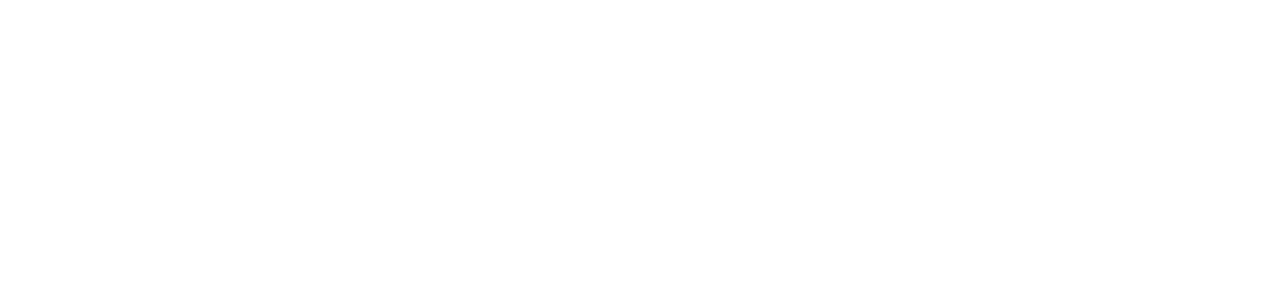
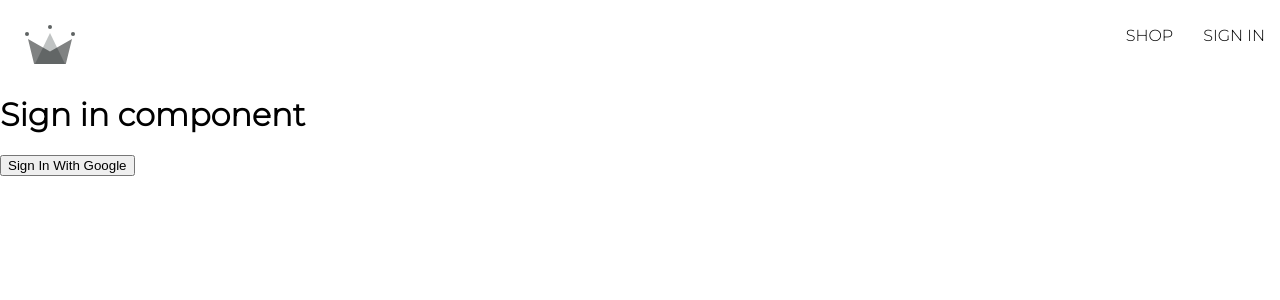
Before and after one commit to Sergey-Sukmanyuk/style-clothes, a React (Create React App) app: page /sign-in in a window 1280 px wide. Before the commit this address had no page. Shown: the top 300 px of the page. Built offline with nearby package versions, Linux system fonts and the light colour scheme.

Commit message:
Added firebase outh libary, added logic which create user in firebase  db

```diff
--- a/package.json
+++ b/package.json
@@ -6,6 +6,7 @@
     "@testing-library/jest-dom": "^5.16.5",
     "@testing-library/react": "^13.4.0",
     "@testing-library/user-event": "^13.5.0",
+    "firebase": "^9.14.0",
     "react": "^18.2.0",
     "react-dom": "^18.2.0",
     "react-router-dom": "^6.4.3",
--- a/src/App.js
+++ b/src/App.js
@@ -1,5 +1,6 @@
 import { Routes, Route } from "react-router-dom";
 import Navigation from "./components/navigation/navigation";
+import SignIn from "./components/sign-in/sign-in";
 
 import Home from "./pages/home/home";
 import Shop from "./pages/shop/shop";
@@ -11,6 +12,7 @@ const App = () => {
       <Route path="/" element={<Navigation />}>
         <Route index element={<Home />} />
         <Route path="shop" element={<Shop />} />
+        <Route path="sign-in" element={<SignIn />} />
       </Route>
     </Routes>
   );
--- /dev/null
+++ b/src/components/navigation/navigation-styles.scss
@@ -0,0 +1,27 @@
+.navigation {
+    height: 70px;
+    width: 100%;
+    display: flex;
+    justify-content: space-between;
+    margin-bottom: 25px;
+
+    .logo-container {
+      height: 100%;
+      width: 70px;
+      padding: 25px;
+    }
+
+    .nav-links-container {
+      width: 50%;
+      height: 100%;
+      display: flex;
+      align-items: center;
+      justify-content: flex-end;
+
+      .nav-link {
+        padding: 10px 15px;
+        cursor: pointer;
+        text-transform: uppercase;
+      }
+    }
+  }
--- a/src/components/navigation/navigation.jsx
+++ b/src/components/navigation/navigation.jsx
@@ -1,16 +1,23 @@
 import { Fragment } from "react";
 import { Link, Outlet } from "react-router-dom";
+
+import { ReactComponent as Logo } from '../../assets/crown.svg';
+
+import './navigation-styles.scss'
 
 const Navigation = () => {
   return(
     <Fragment>
     <div className="navigation">
       <Link className="logo-container" to="/">
-        <div>Logo</div>
+        <Logo className="logo" />
       </Link>
       <div className="nav-links-container">
       <Link className="nav-link" to="/shop">
         Shop
+      </Link>
+      <Link className="nav-link" to="/sign-in">
+        Sign in
       </Link>
       </div>
     </div>
--- /dev/null
+++ b/src/components/sign-in/sign-in.jsx
@@ -0,0 +1,17 @@
+import { signInWithGoogle, createUserFomAuth } from "../../utils/firebase/firebase-utils";
+
+const signInGoogleHandler = async () => {
+  const { user } = await signInWithGoogle();
+  const createUserRef = await createUserFomAuth(user);
+};
+
+const SignIn = () => {
+  return (
+    <div>
+      <h1>Sign in component</h1>
+      <button onClick={signInGoogleHandler}>Sign In With Google</button>
+    </div>
+  );
+};
+
+export default SignIn;
--- a/src/index.scss
+++ b/src/index.scss
@@ -9,3 +9,12 @@ code {
   font-family: source-code-pro, Menlo, Monaco, Consolas, 'Courier New',
     monospace;
 }
+
+* {
+  box-sizing: border-box;
+}
+
+a {
+  text-decoration: none;
+  color: #000;
+}
--- /dev/null
+++ b/src/utils/firebase/firebase-utils.js
@@ -0,0 +1,50 @@
+import { initializeApp } from "firebase/app";
+import {
+  getAuth,
+  signInWithRedirect,
+  signInWithPopup,
+  GoogleAuthProvider,
+} from "firebase/auth";
+
+import { getFirestore, doc, getDoc, setDoc } from "firebase/firestore";
+
+const firebaseConfig = {
+  apiKey: "AIzaSyCfdu37cOCt0Aq4DWUOkVO6cSdb4R3_Cx0",
+  authDomain: "crwn-clothes-db-e98c4.firebaseapp.com",
+  projectId: "crwn-clothes-db-e98c4",
+  storageBucket: "crwn-clothes-db-e98c4.appspot.com",
+  messagingSenderId: "699896034185",
+  appId: "1:699896034185:web:888361a292d935b7366758",
+};
+
+const firebaseApp = initializeApp(firebaseConfig);
+
+const provider = new GoogleAuthProvider();
+provider.setCustomParameters({
+  prompt: "select_account",
+});
+
+export const auth = getAuth();
+export const signInWithGoogle = () => signInWithPopup(auth, provider);
+
+export const db = getFirestore();
+export const createUserFomAuth = async (authData) => {
+    const userDocRef = doc(db, 'users', authData.uid);
+    const userSnapshot = await getDoc(userDocRef);
+
+    if(!userSnapshot.exists()) {
+        const { displayName, email } = authData;
+        const createAt = new Date();
+        try {
+            await setDoc(userDocRef, {
+                displayName,
+                email,
+                createAt
+            });
+        } catch (error) {
+            console.log(`Something went wrong, user didn't create: ${ error }`)
+        }
+
+        return userDocRef;
+    }
+}
```
Also changed, not shown: src/assets/crown.svg (added), 1 other file (tests, documents, lock files or other folders).
